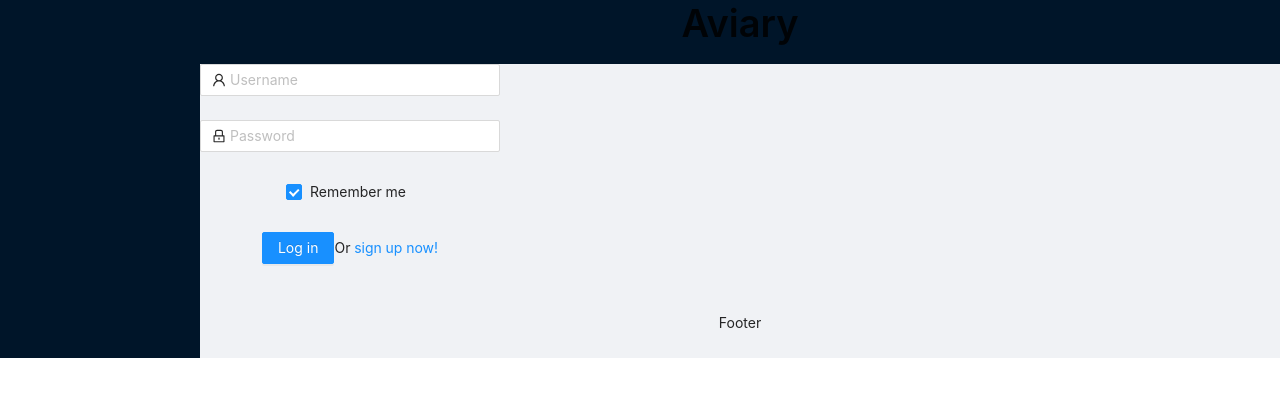
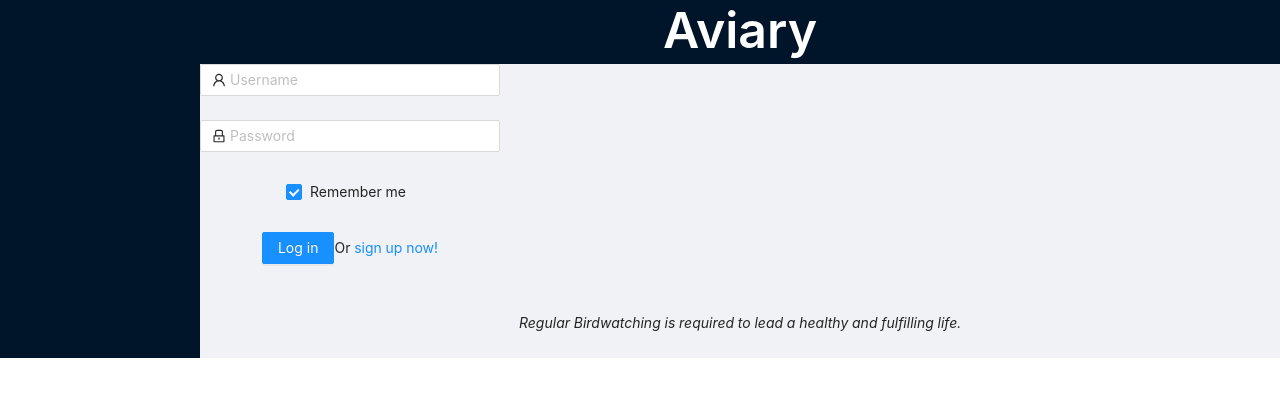
Before and after one commit to sambencivengo/aviary-frontend, a React (Create React App) app: page / in a window 1280 px wide. Shown: the top 396 px of the page. Built offline with nearby package versions, Linux system fonts and the light colour scheme; no server answers.

Commit message:
spotting form working, time to hook up to the map

```diff
--- a/src/App.js
+++ b/src/App.js
@@ -4,6 +4,7 @@ import Home from './Home';
 import Login from './Login';
 import { Typography } from 'antd';
 import { Button, Layout } from 'antd';
+import Text from 'antd/lib/typography/Text';
 
 const { Header, Footer, Sider, Content } = Layout;
 
@@ -75,7 +76,9 @@ function App() {
 				</Sider>
 				<Layout>
 					<Header className="header">
-						<Title>Aviary</Title>{' '}
+						<Title style={{ color: 'white', fontSize: '50px' }}>
+							Aviary
+						</Title>{' '}
 					</Header>
 					<Content className="mainContent">
 						{loggedIn ? (
@@ -84,7 +87,12 @@ function App() {
 							<Login handleLogIn={handleLogIn} />
 						)}
 					</Content>
-					<Footer className="footer">Footer</Footer>
+					<Footer className="footer">
+						<Text italic>
+							Regular Birdwatching is required to lead a healthy
+							and fulfilling life.
+						</Text>
+					</Footer>
 				</Layout>
 			</Layout>
 		</div>
--- a/src/SpottingForm.js
+++ b/src/SpottingForm.js
@@ -16,7 +16,7 @@ const SpottingForm = ({ currentUser }) => {
 	// });
 	// REFACTOR WHEN YOU CAN! EXTREMELY NOT DRY
 	const [bird_id, setBird_Id] = useState('');
-	const [user_id, setUser_Id] = useState(currentUser.id);
+	const user_id = currentUser.id;
 	const [image, setImage] = useState('');
 	const [lat, setLat] = useState('');
 	const [long, setLong] = useState('');
@@ -39,8 +39,18 @@ const SpottingForm = ({ currentUser }) => {
 	// 	console.log(e.target.name, ':', e.target.value);
 	// 	setFormdata({ ...formData, [e.target.name]: e.target.value });
 	// };
-	const handleSubmit = (e) => {
-		e.preventDefault();
+	const handleSubmit = () => {
+		fetch('/spottings', {
+			method: 'POST',
+			headers: {
+				'Content-Type': 'application/json',
+			},
+			body: JSON.stringify({ bird_id, user_id, notes, image, lat, long }),
+		})
+			.then((r) => r.json())
+			.then((data) => {
+				console.log(data);
+			});
 	};
 
 	// filter the bird array live, when selecting the bird,
@@ -68,7 +78,7 @@ const SpottingForm = ({ currentUser }) => {
 	return (
 		<>
 			<h3>What did you see?</h3>
-			<Form onSubmit={handleSubmit} name="spotting-form">
+			<Form onFinish={handleSubmit} name="spotting-form">
 				<Form.Item>
 					<Select
 						onChange={(value) => {
```
